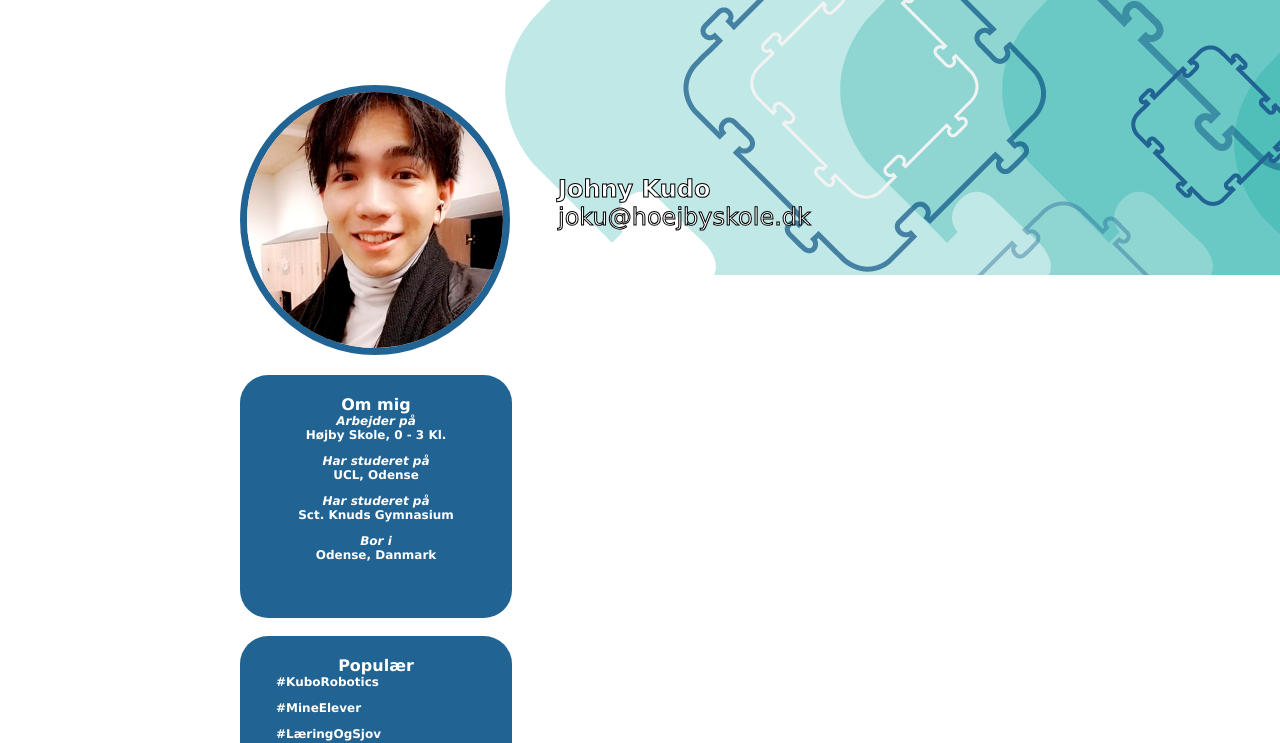
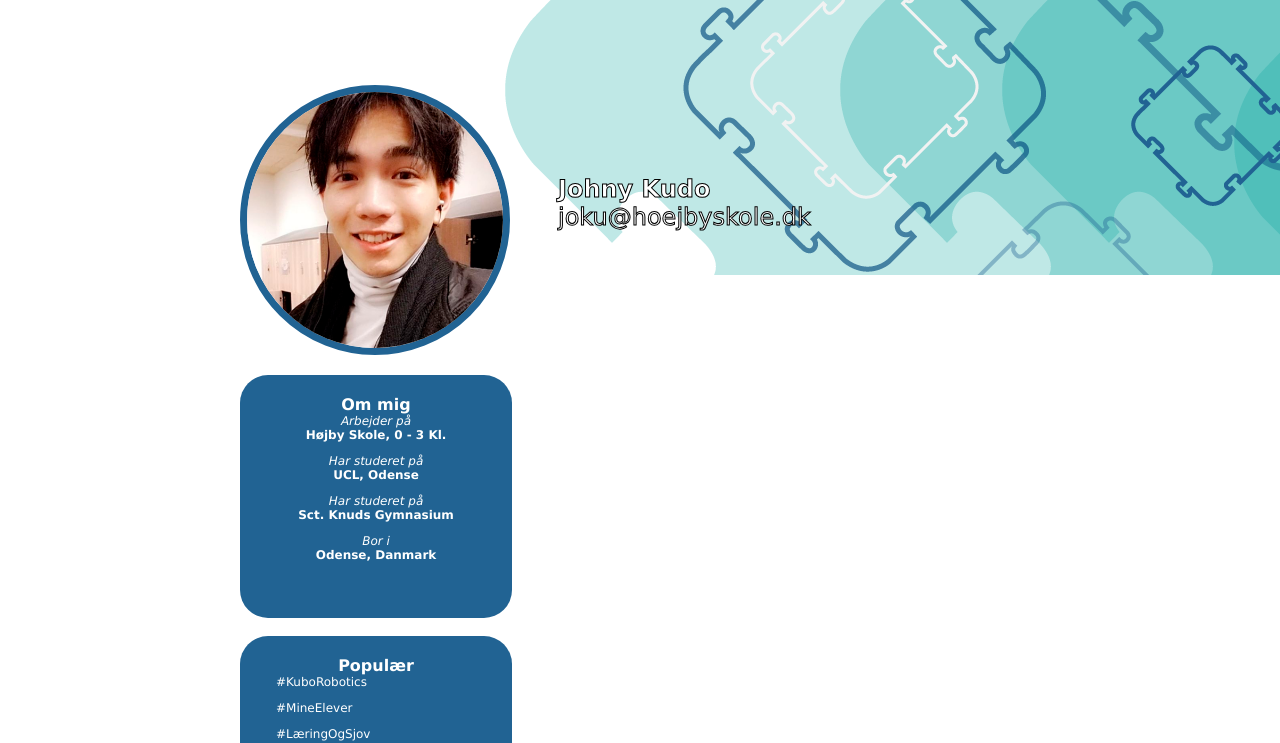
Before and after one commit to Praem/KEDU, a plain HTML site: page index.html in a window 1280 px wide. Shown: the part 65-808 px from the top of the page. Drawn offline with Linux system fonts and the light colour scheme.

Commit message:
For some reason it just says this is wrong

```diff
--- a/index.html
+++ b/index.html
@@ -44,15 +44,14 @@
 		<div id="side-container">
 			<!-- BOX 1 -->
 			<div class="box1">
-				<b>Om mig<b>
+				<b>Om mig</b>
 				<ul>
 					<li><i>Arbejder på</i><br><b>Højby Skole, 0 - 3 Kl.</b></li>
 					<li><i>Har studeret på</i><br><b>UCL, Odense</b></li>
 					<li><i>Har studeret på</i><br><b>Sct. Knuds Gymnasium</b></li>
 					<li><i>Bor i</i><br><b>Odense, Danmark</b></li>
 				</ul>
-		</div>
-
+			</div>
 			<!-- BOX 2 -->
 			<div class="box2">
 				<b>Populær</b>
@@ -65,7 +64,6 @@
 					<li>#RobotterIUndervisningen</li>
 				</ul>
 			</div>
-
 			<!-- BOX 3 -->
 			<div class="box3">
 				<b>Kategorier</b>
@@ -91,7 +89,6 @@
 					<button id="addNote">Slå op</button>
 				</div>
 				<ul id="post-section">
-
 				</ul>
 			</div>
 		</div>
```
